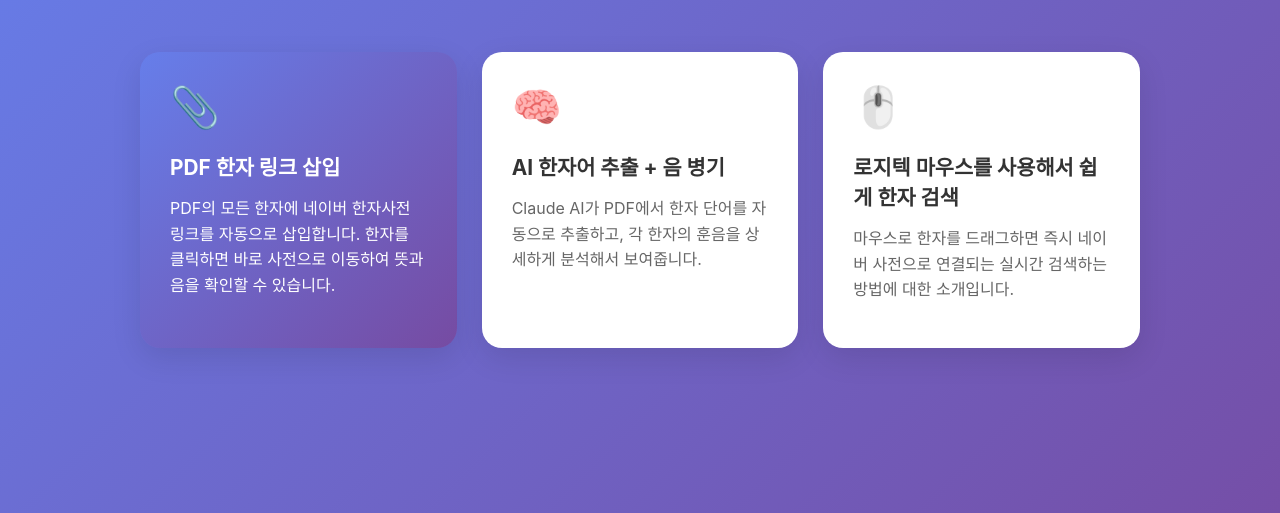
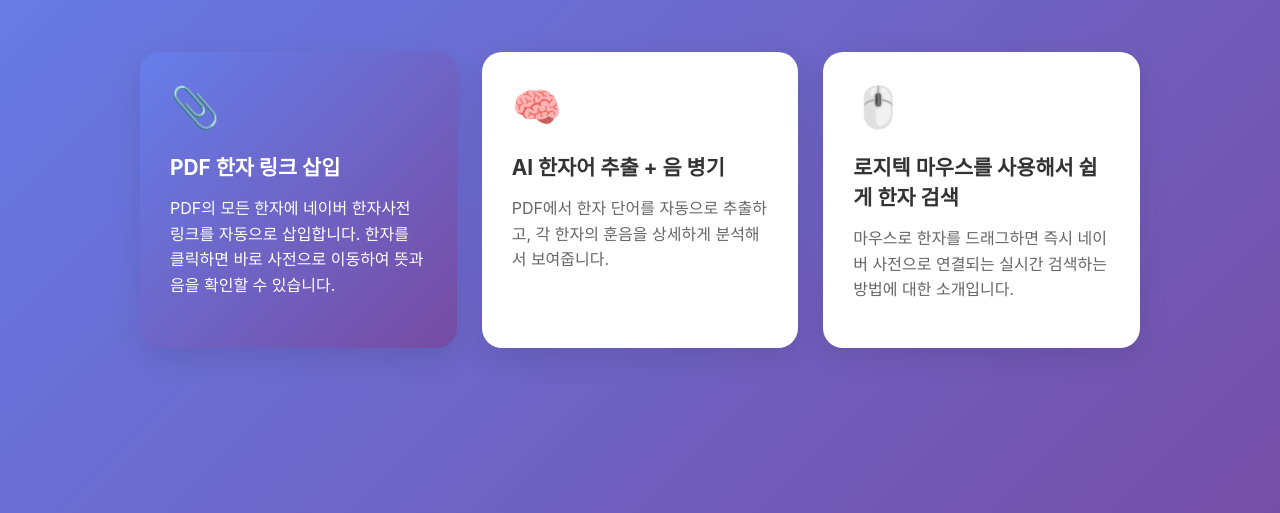
Before and after one commit to snow0117/pdf_hanja_server, a Flask app: page / in a window 1280 px wide. Shown: the part 149-662 px from the top of the page. Run offline with Flask 3, Linux system fonts and the light colour scheme.

Commit message:
Add files via upload
index.html 수정

```diff
--- a/templates/index.html
+++ b/templates/index.html
@@ -207,7 +207,7 @@
         <span class="feature-icon">🧠</span>
         <h2 class="feature-title">AI 한자어 추출 + 음 병기</h2>
         <p class="feature-description">
-          Claude AI가 PDF에서 한자 단어를 자동으로 추출하고,
+          PDF에서 한자 단어를 자동으로 추출하고,
           각 한자의 훈음을 상세하게 분석해서 보여줍니다.
         </p>
       </a>
```
